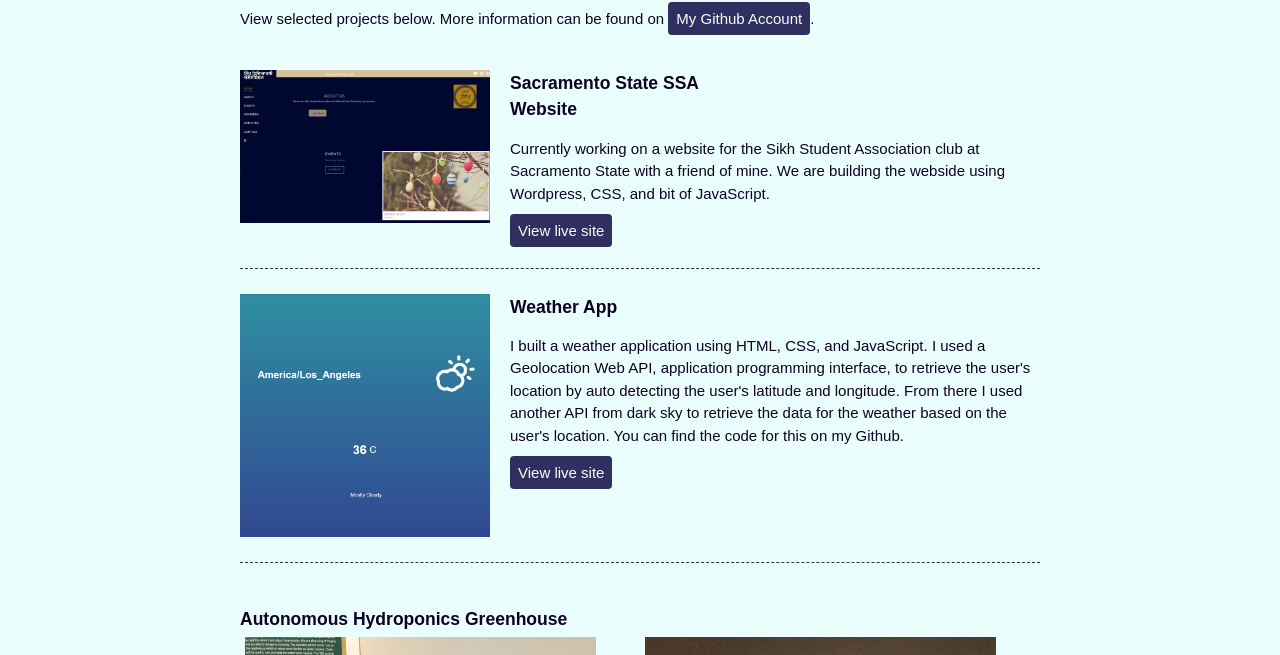
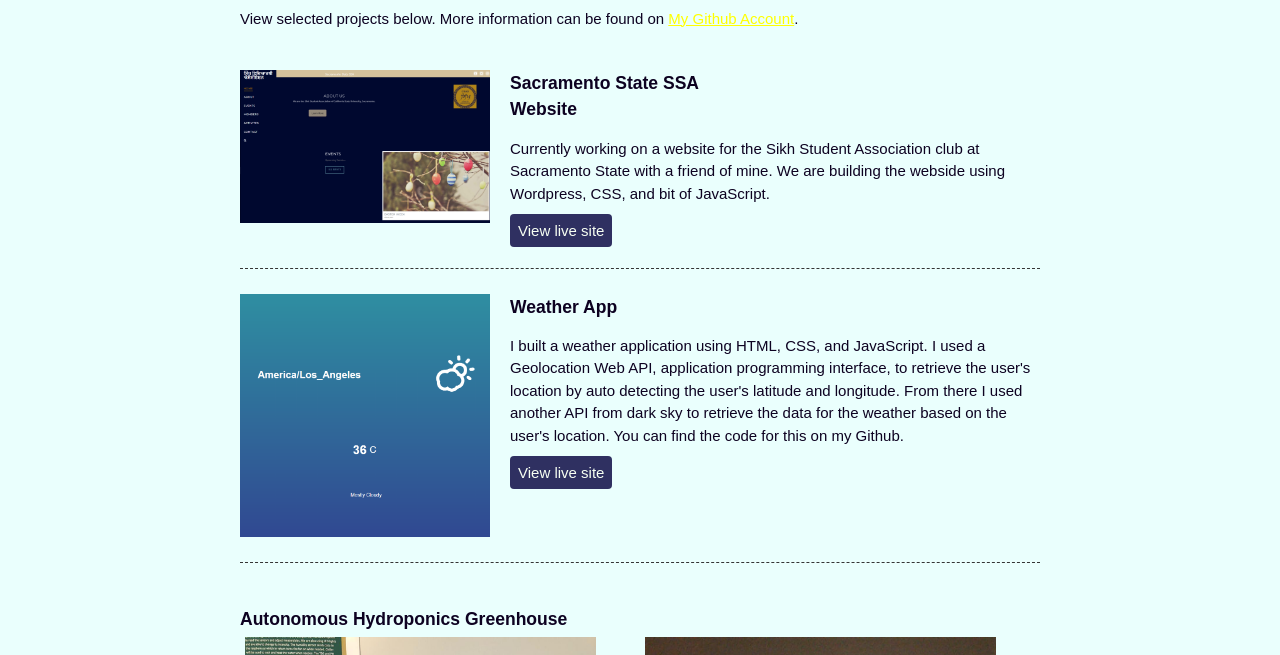
Before and after one commit to Parmvir23/MyPortfolio, a plain HTML site: page index.html in a window 1280 px wide. Shown: the part 445-1100 px from the top of the page. Drawn offline with Linux system fonts and the light colour scheme; a web font is replaced by a local one.

Commit message:
Update index.html

```diff
--- a/index.html
+++ b/index.html
@@ -24,7 +24,7 @@
       <section class="projects">
         <div class="content-wrap divider">
           <h2>My Projects</h2>
-          <p>View selected projects below. More information can be found on <a class="btn" href="https://github.com/Parmvir23" target="_blank">My Github Account</a>.</p>
+          <p>View selected projects below. More information can be found on <a href="https://github.com/Parmvir23" target="_blank">My Github Account</a>.</p>
 
           <!-- Project 1 -->
           <section class="project-item">
```
